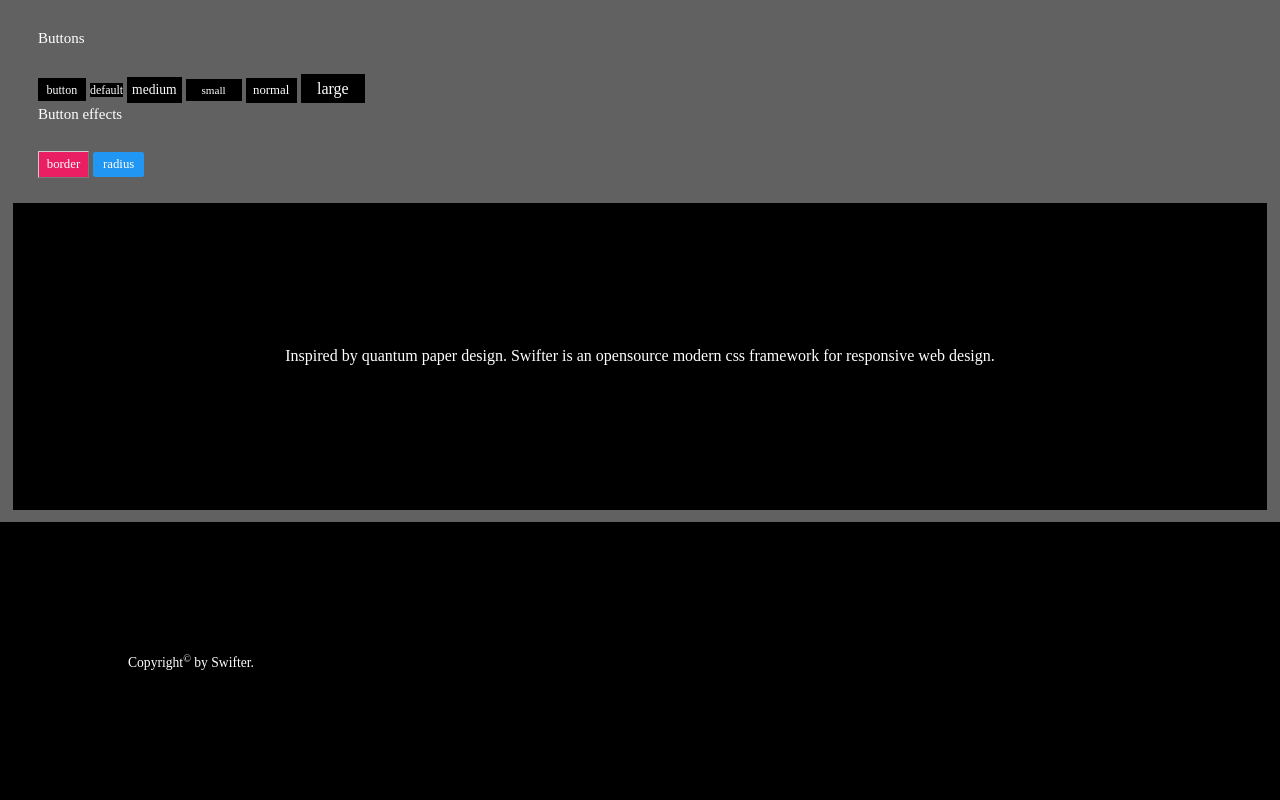
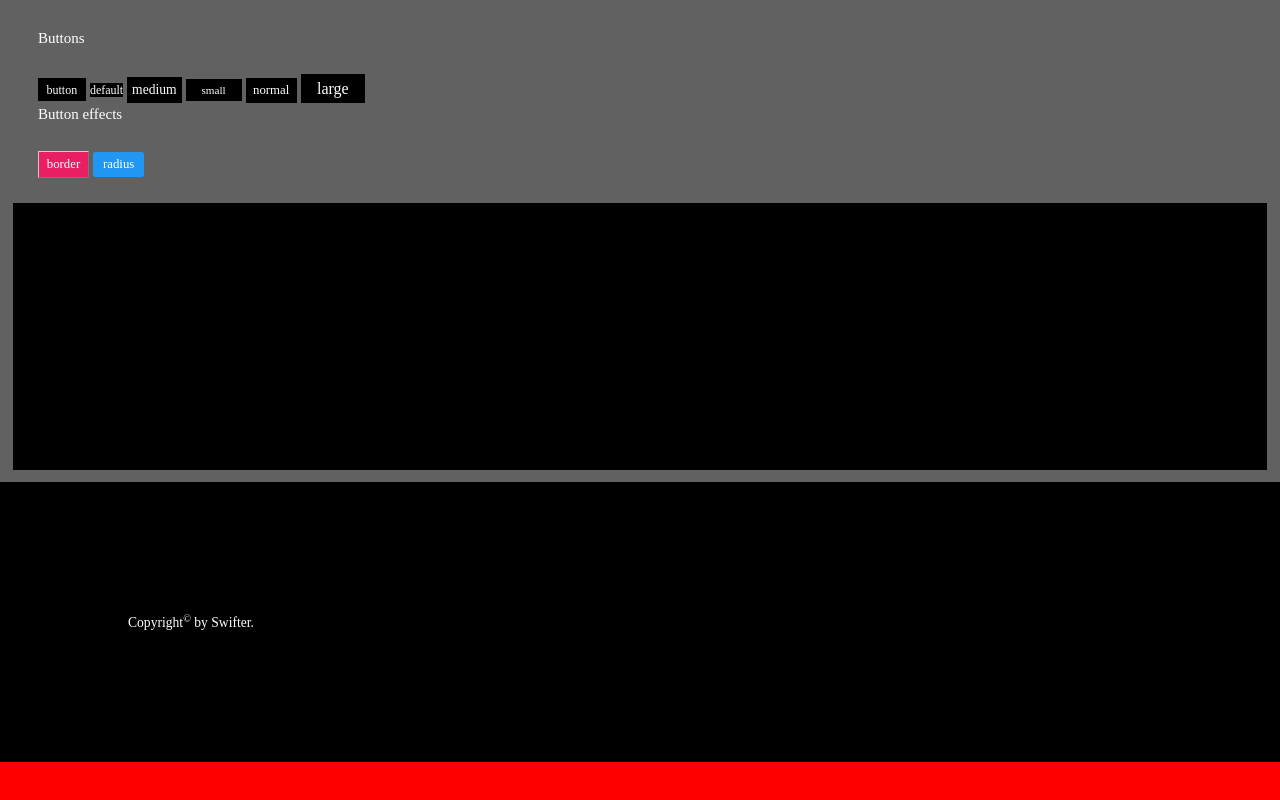
Before and after one commit to minmon/SwifterFramework, a website: page index.html in a window 1280 px wide. Shown: the part 614-1414 px from the top of the page. After the commit the page ends 1376 px from the top, so only its background shows below. Drawn offline with Linux system fonts and the light colour scheme.

Commit message:
index.html

```diff
--- a/index.html
+++ b/index.html
@@ -108,8 +108,7 @@
 			</div>
 			<div class="row padding10 black">
 				<p align-center>
-					Inspired by quantum paper design.
-					Swifter is an opensource modern css framework for responsive web design.
+
 				</p>
 			</div>
 		</div>
```
